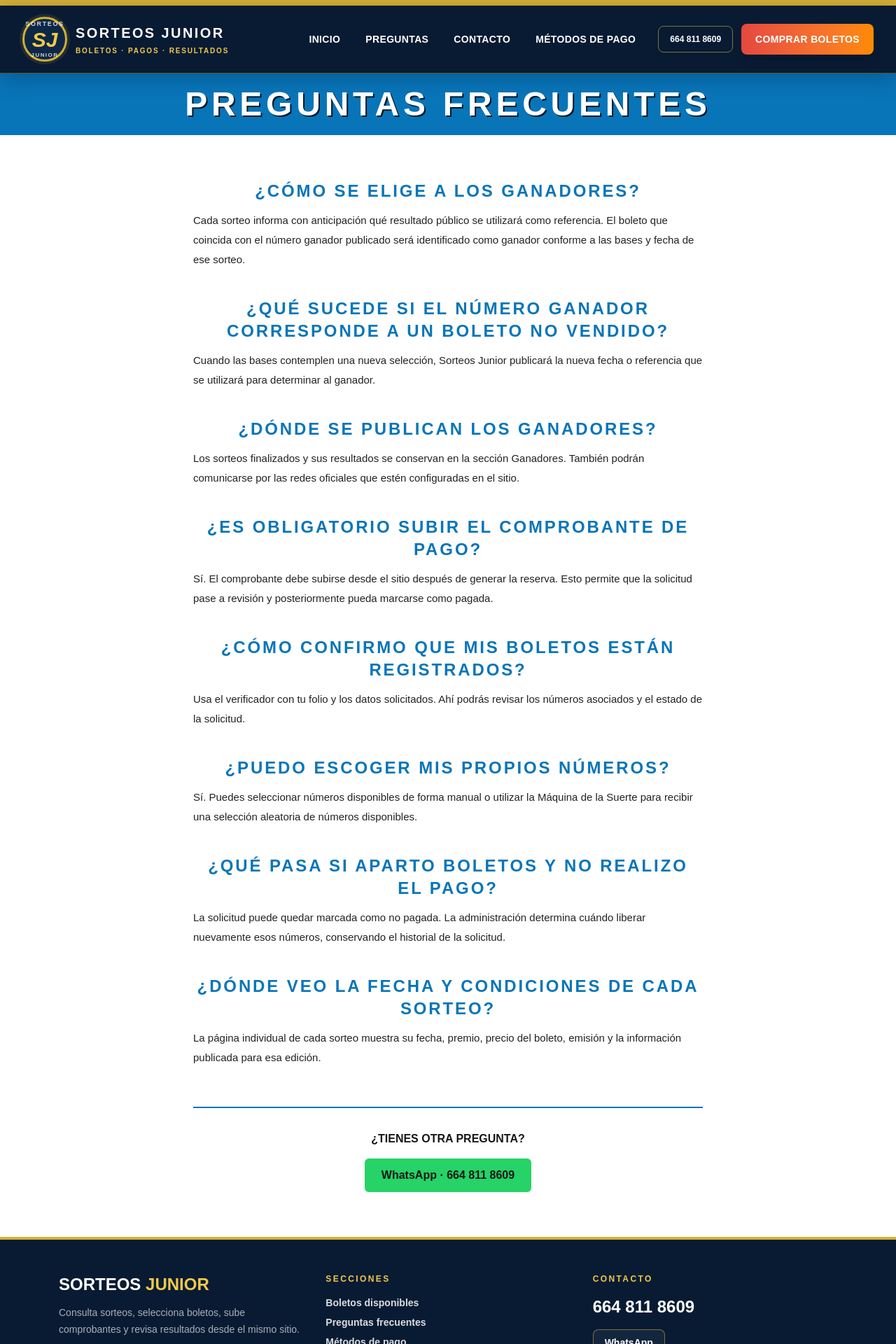
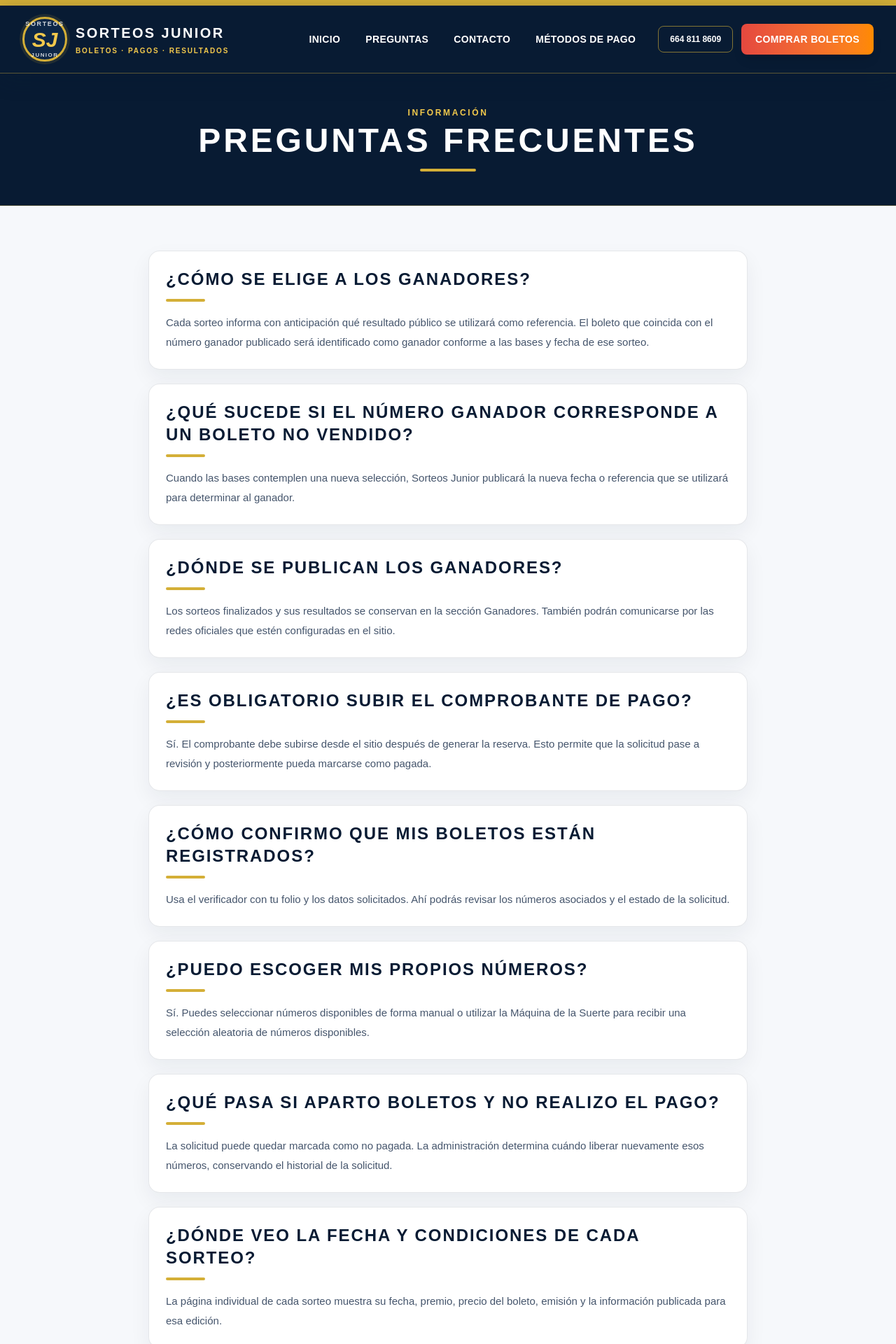
Before and after one commit to victornada2001-hash/Auto-Stereo-Codes---Car-Radio-Code-Service, a Next.js app in the folder raffles-app/: page /preguntas-frecuentes in a window 1280 px wide. Shown: the top 1920 px of the page at 70% size. Built offline with nearby package versions, Linux system fonts and the light colour scheme.

Commit message:
Actualizar preguntas frecuentes con nueva identidad visual

```diff
--- a/raffles-app/app/preguntas-frecuentes/page.tsx
+++ b/raffles-app/app/preguntas-frecuentes/page.tsx
@@ -15,16 +15,21 @@ const questions = [
 ];
 
 export default function FrequentlyAskedQuestionsPage() {
-  return <main className="min-h-screen bg-white text-[#171717]">
+  return <main className="min-h-screen bg-[#f6f8fb] text-[#111827]">
     <JuniorClassicHeader whatsapp={phone} />
-    <div className="bg-[#0875b9] px-5 py-5 text-center text-3xl font-black uppercase tracking-[.12em] text-white [text-shadow:2px_2px_0_rgba(0,0,0,.8)] md:text-5xl">Preguntas frecuentes</div>
-    <section className="mx-auto max-w-3xl px-5 py-12 md:py-16">
-      <div className="space-y-10">
-        {questions.map(([q,a]) => <article key={q}><h2 className="text-center text-xl font-black uppercase tracking-[.12em] text-[#0875b9] md:text-2xl">{q}</h2><p className="mt-3 text-[15px] leading-7 text-[#222]">{a}</p></article>)}
+    <section className="border-b border-[#d4af37]/30 bg-[#081b33] px-5 py-12 text-center text-white">
+      <div className="text-xs font-black uppercase tracking-[.22em] text-[#f2c94c]">Información</div>
+      <h1 className="mt-2 text-4xl font-black uppercase tracking-[.08em] md:text-5xl">Preguntas frecuentes</h1>
+      <div className="mx-auto mt-4 h-1 w-20 rounded-full bg-[#d4af37]" />
+    </section>
+    <section className="mx-auto max-w-4xl px-5 py-12 md:py-16">
+      <div className="grid gap-5">
+        {questions.map(([q,a]) => <article key={q} className="rounded-2xl border border-[#081b33]/10 bg-white p-6 shadow-[0_12px_30px_rgba(8,27,51,.06)]"><h2 className="text-xl font-black uppercase tracking-[.08em] text-[#081b33] md:text-2xl">{q}</h2><div className="mt-3 h-1 w-14 rounded-full bg-[#d4af37]"/><p className="mt-4 text-[15px] leading-7 text-slate-600">{a}</p></article>)}
       </div>
-      <div className="mt-14 border-t-2 border-[#0875b9] pt-8 text-center">
-        <div className="font-black uppercase">¿Tienes otra pregunta?</div>
-        <a href={`https://wa.me/${phone}`} target="_blank" rel="noreferrer" className="mt-4 inline-block rounded-md bg-[#25d366] px-6 py-3 font-black text-black">WhatsApp · 664 811 8609</a>
+      <div className="mt-14 rounded-2xl border border-[#d4af37]/40 bg-white p-8 text-center">
+        <div className="text-sm font-black uppercase tracking-[.18em] text-[#9a7a12]">¿Tienes otra pregunta?</div>
+        <div className="mt-2 text-2xl font-black text-[#081b33]">664 811 8609</div>
+        <a href={`https://wa.me/${phone}`} target="_blank" rel="noreferrer" className="mt-5 inline-block rounded-xl border-2 border-[#081b33] px-6 py-3 font-black uppercase text-[#081b33] transition hover:bg-[#081b33] hover:text-white">Abrir WhatsApp</a>
       </div>
     </section>
     <SiteFooter settings={{ whatsapp_number: phone }} />
```
